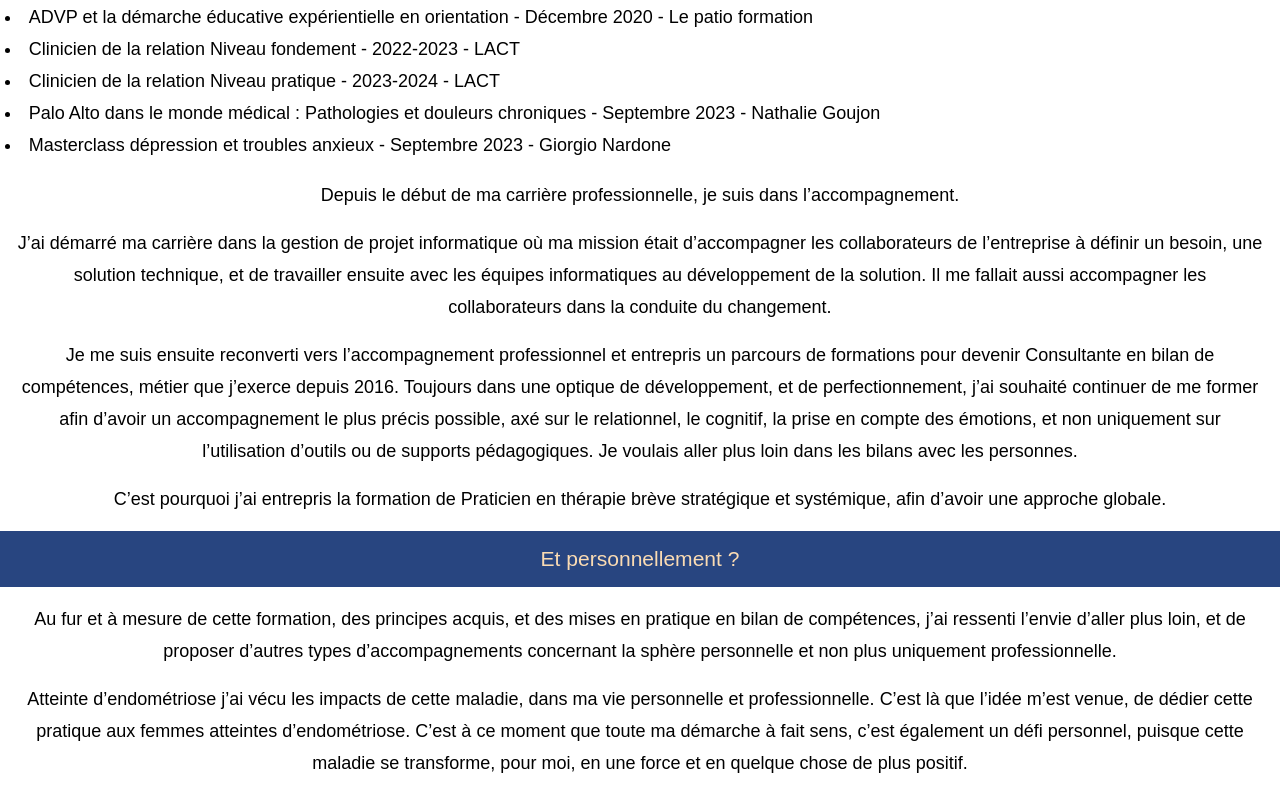
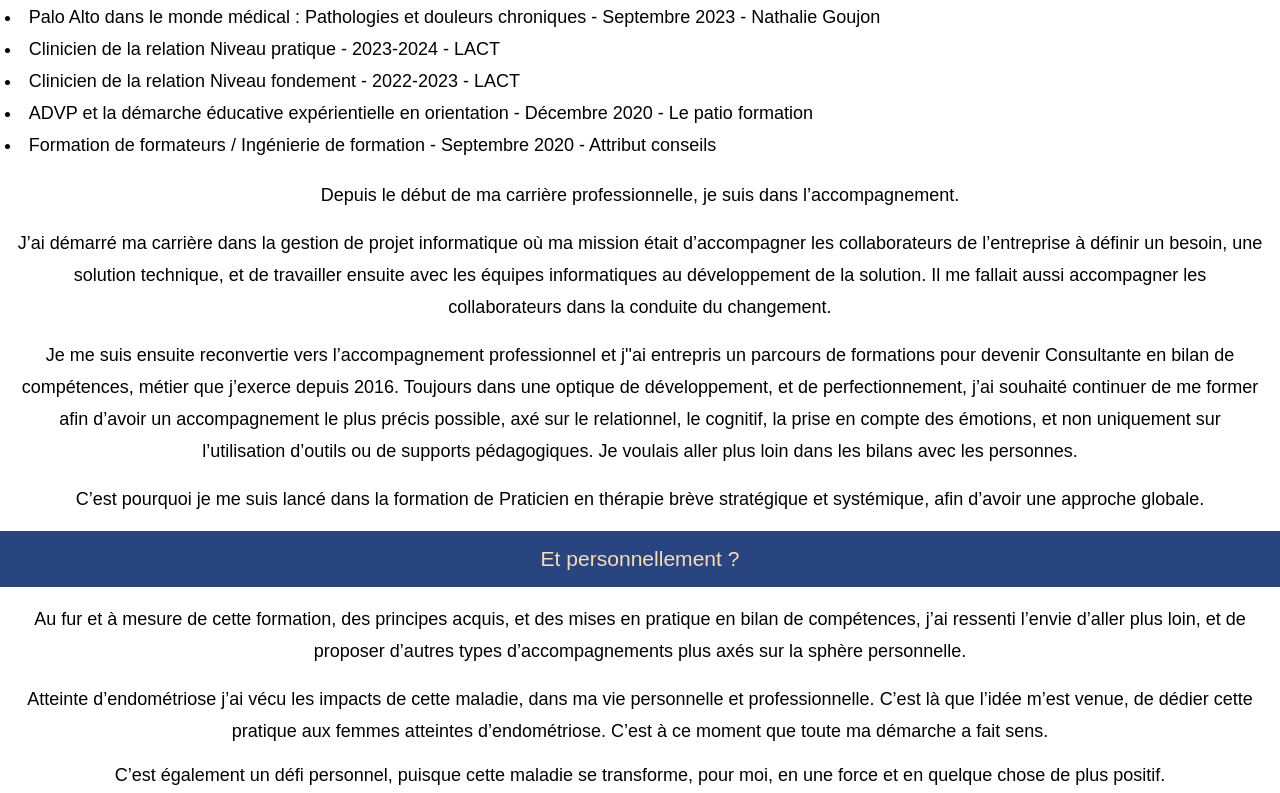
Before and after one commit to Belin27000/camille_sulpice_tb, a React (Create React App) app: page /camille_sulpice_tb/apropos in a window 1280 px wide. Shown: the part 840-1633 px from the top of the page. Built offline with nearby package versions, Linux system fonts and the light colour scheme; a web font is replaced by a local one.

Commit message:
mod:text modification required by the client

```diff
--- a/src/_utils/Legal/Legal.js
+++ b/src/_utils/Legal/Legal.js
@@ -18,7 +18,7 @@ const Legal = () => {
             <h2>DONNÉES PERSONNELLES</h2>
             <h3>1/ NATURE DES DONNÉES PERSONNELLES</h3>
             <p>Les informations recueillies sont :</p>
-            <p>Les données provenant du formulaire de contact ou de demande de devis (nom, prénom, adresse, téléphone, mail, société …).</p>
+            <p>Les données provenant du formulaire de contact: nom, prénom, téléphone et mail.</p>
             <h3>2/ UTILISATION DES DONNÉES</h3>
             <p>Les informations recueillies me permettent :</p>
             <p>De vous recontacter. </p>
--- a/src/components/Buttons/Button/Button.js
+++ b/src/components/Buttons/Button/Button.js
@@ -5,7 +5,7 @@ import { Link } from 'react-router-dom';
 const Button = ({ name, path, href }) => {
     console.log(href);
     return (
-        <button className='button-end'>
+        <button className='button-end' >
             <Link to={path} reloadDocument>{name}</Link>
         </button>
     );
--- a/src/pages/About/Apropos.js
+++ b/src/pages/About/Apropos.js
@@ -36,25 +36,24 @@ const Apropos = () => {
                 alt="Portrait de Camille Sulpice" />
             <h3>Formations :</h3>
             <ul className='about-list'>
+                <li className='about-list-item'>Masterclass dépression et troubles anxieux - Septembre 2023 - Giorgio Nardone</li>
+                <li className='about-list-item'>Palo Alto dans le monde médical : Pathologies et douleurs chroniques - Septembre 2023 - Nathalie Goujon</li>
+                <li className='about-list-item'>Clinicien de la relation Niveau pratique - 2023-2024 - LACT</li>
+                <li className='about-list-item'>Clinicien de la relation Niveau fondement - 2022-2023 - LACT</li>
+                <li className='about-list-item'>ADVP et la démarche éducative expérientielle en orientation - Décembre 2020 - Le patio formation</li>
                 <li className='about-list-item'>Formation de formateurs / Ingénierie de formation - Septembre 2020 - Attribut conseils</li>
-                <li className='about-list-item'>ADVP et la démarche éducative expérientielle en orientation - Décembre 2020 - Le patio formation
-                </li>
-                <li className='about-list-item'>Clinicien de la relation Niveau fondement - 2022-2023 - LACT</li>
-                <li className='about-list-item'>Clinicien de la relation Niveau pratique - 2023-2024 - LACT</li>
-                <li className='about-list-item'>Palo Alto dans le monde médical : Pathologies et douleurs chroniques - Septembre 2023 - Nathalie Goujon</li>
-                <li className='about-list-item'>Masterclass dépression et troubles anxieux - Septembre 2023 - Giorgio Nardone</li>
             </ul>
             <p className="about-text">Depuis le début de ma carrière professionnelle, je suis dans l’accompagnement.</p>
             <p className="about-text">J’ai démarré ma carrière dans la gestion de projet informatique où ma mission était d’accompagner les collaborateurs de l’entreprise à définir un besoin, une solution technique, et de travailler ensuite avec les équipes informatiques au développement de la solution. Il me fallait aussi accompagner les collaborateurs dans la conduite du changement.
             </p>
-            <p className="about-text">Je me suis ensuite reconverti vers l’accompagnement professionnel et entrepris un parcours de formations pour devenir Consultante en bilan de compétences, métier que j’exerce depuis 2016. Toujours dans une optique de développement, et de perfectionnement, j’ai souhaité continuer de me former afin d’avoir un accompagnement le plus précis possible, axé sur le relationnel, le cognitif, la prise en compte des émotions, et non uniquement sur l’utilisation d’outils ou de supports pédagogiques. Je voulais aller plus loin dans les bilans avec les personnes.
+            <p className="about-text">Je me suis ensuite reconvertie vers l’accompagnement professionnel et j''ai entrepris un parcours de formations pour devenir Consultante en bilan de compétences, métier que j’exerce depuis 2016. Toujours dans une optique de développement, et de perfectionnement, j’ai souhaité continuer de me former afin d’avoir un accompagnement le plus précis possible, axé sur le relationnel, le cognitif, la prise en compte des émotions, et non uniquement sur l’utilisation d’outils ou de supports pédagogiques. Je voulais aller plus loin dans les bilans avec les personnes.
             </p>
-            <p className="about-text">C’est pourquoi j’ai entrepris la formation de Praticien en thérapie brève stratégique et systémique, afin d’avoir une approche globale.
+            <p className="about-text">C’est pourquoi je me suis lancé dans la formation de Praticien en thérapie brève stratégique et systémique, afin d’avoir une approche globale.
             </p>
             <h3 className='about-title-perso'>Et personnellement ? </h3>
-            <p className="about-text">Au fur et à mesure de cette formation, des principes acquis, et des mises en pratique en bilan de compétences, j’ai ressenti l’envie d’aller plus loin, et de proposer d’autres types d’accompagnements concernant la sphère personnelle et non plus uniquement professionnelle.</p>
-            <p className="about-text">Atteinte d’endométriose j’ai vécu les impacts de cette maladie, dans ma vie personnelle et professionnelle. C’est là que l’idée m’est venue, de dédier cette pratique aux femmes atteintes d’endométriose. C’est à ce moment que toute ma démarche à fait sens, c’est également un défi personnel, puisque cette maladie se transforme, pour moi, en une force et en quelque chose de plus positif.
-            </p>
+            <p className="about-text">Au fur et à mesure de cette formation, des principes acquis, et des mises en pratique en bilan de compétences, j’ai ressenti l’envie d’aller plus loin, et de proposer d’autres types d’accompagnements plus axés sur la sphère personnelle.</p>
+            <p className="about-text">Atteinte d’endométriose j’ai vécu les impacts de cette maladie, dans ma vie personnelle et professionnelle. C’est là que l’idée m’est venue, de dédier cette pratique aux femmes atteintes d’endométriose. C’est à ce moment que toute ma démarche a fait sens.</p>
+            <p>C’est également un défi personnel, puisque cette maladie se transforme, pour moi, en une force et en quelque chose de plus positif.</p>
             <Button name={'Endométriose'} path={'/endometriose'} />
             <p className="about-text">Si vous êtes atteinte d’endométriose ou d’adénomyose ou d’une autre pathologie, je peux vous aider. </p>
             <Button name={'Prendre rendez-vous'} path={'/contact'} />
--- a/src/pages/Accompagnement/Accompagnement.js
+++ b/src/pages/Accompagnement/Accompagnement.js
@@ -33,7 +33,7 @@ const Accompagnement = () => {
                     height='853'
                     alt="arbre sortant a peine de terre" className="accompagnement-img" />
             </div>
-            <p className="accompagnement-text">Ce modèle de thérapie s’attache à prendre en compte vos émotions, vos pensées, votre vision du monde, votre contexte relationnel, dans l' ici et maintenant, c’est pourquoi il n’existe pas une solution unique pour un problème, chaque situation, bien qu’elle ait des éléments communs, doit faire l’objet d’une anamnèse précise et particulière.</p>
+            <p className="accompagnement-text">Ce modèle de thérapie s’attache à prendre en compte vos émotions, vos pensées, votre vision du monde, votre contexte relationnel, dans l'ici et maintenant, c’est pourquoi il n’existe pas une solution unique pour un problème, chaque situation, bien qu’elle ait des éléments communs, doit faire l’objet d’une analyse précise et particulière.</p>
             <p className="accompagnement-text">Bien que son nom indique qu’elle soit “brève” elle va de 1 à 10 séances espacées d’environ 15 jours, en fonction des situations et peut donc s’étaler sur plusieurs mois.</p>
             <p className="accompagnement-text">Afin de rester accessible au plus grand nombre, je vous propose des séances en visio via l’application Zoom ou Google meet. Ces séances durent entre 45 minutes et 1 heure.</p>
             <p className="accompagnement-text_price">1 séance individuelle de thérapie brève : 60€ </p>
--- a/src/pages/Endometriose/Endometriose.js
+++ b/src/pages/Endometriose/Endometriose.js
@@ -25,7 +25,7 @@ const Endometriose = () => {
     return (
         <div className='endo'>
             <h1 className='sr-only' tabIndex={0}>camille sulpice therapie brève fontainebleau en seine et marne - accueil</h1>
-            <h2 className='endo-title'>Endometriose</h2>
+            <h2 className='endo-title'>Endométriose</h2>
             <img className='endo-bande'
                 sizes="(max-width: 1584px) 100vw, 1584px"
                 srcSet={`
@@ -46,7 +46,7 @@ const Endometriose = () => {
                 </p>
                 <p>C’est pourquoi j’ai décidé de dédier mon activité à l’accompagnement et au soutien des femmes atteintes d’endométriose.</p>
                 <p>Parce que la thérapie brève systémique et stratégique peut vous aider à mieux vivre avec la maladie et vous apporter un mieux être. </p>
-                <p>Vous êtes touché(e) par une autre maladie gynécologique ou bien chronique ? SOPK, adénomyose, fibromyalgie, maladie de Crohn,...  La thérapie, par de nouvelles stratégies, permet de vous aider à apaiser les souffrances et les symptômes associés.</p>
+                <p>Vous êtes touché par une autre maladie gynécologique ou bien chronique ? SOPK, adénomyose, fibromyalgie, maladie de Crohn,...  La thérapie, par de nouvelles stratégies, permet de vous aider à apaiser les souffrances et les symptômes associés.</p>
             </section>
             <section className="endo-problem">
                 <img className="endo-problem-pic"
@@ -64,7 +64,7 @@ const Endometriose = () => {
                     <h4>Problèmes relationnels</h4>
                     <ul className='endo-problem-list'>
                         <li className='endo-problem-item'>Couple, travail, famille, … </li>
-                        <li className='endo-problem-item'>Votre conjoint, votre entourage professionnel ou votre famille ne vous comprends pas et cela crée des conflits ?</li>
+                        <li className='endo-problem-item'>Votre conjoint, votre entourage professionnel ou votre famille ne vous comprend pas et cela crée des conflits ?</li>
                     </ul>
                     {/* <p className='endo-text'> </p> */}
                 </div>
--- a/src/pages/Endometriose/endometriose.scss
+++ b/src/pages/Endometriose/endometriose.scss
@@ -100,7 +100,7 @@
                 flex-direction: column;
                 align-items: flex-start;
                 margin-left: 1rem;
-                justify-content: space-around;
+                justify-content: center;
 
                 h4 {
                     margin: 0;
```
